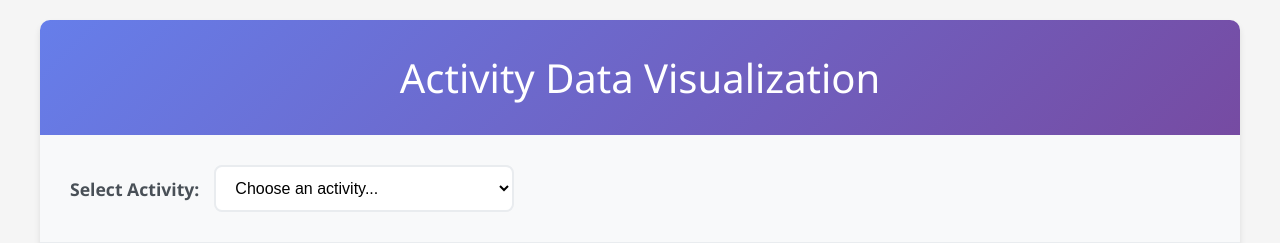
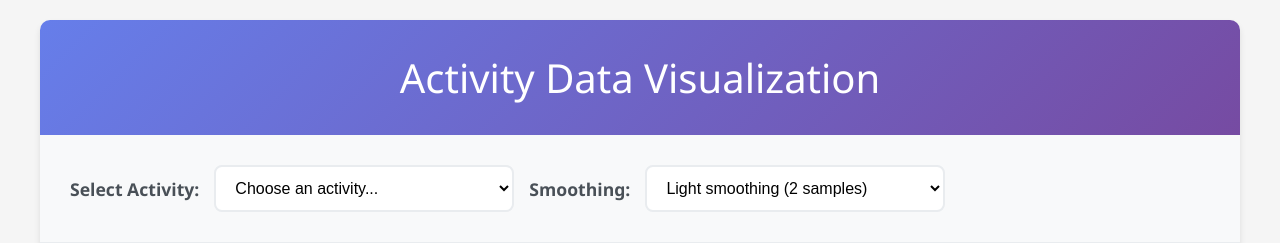
Before and after one commit to chunky/pgtcx, a Flask app: page / in a window 1280 px wide. Shown: the top 243 px of the page. Run offline with Flask 3, Linux system fonts and the light colour scheme; data that the repository does not hold is empty; some libraries are stand-ins or nearby versions.

Commit message:
Add smoothing option

```diff
--- a/vis/app.py
+++ b/vis/app.py
@@ -79,6 +79,9 @@ def get_activities():
 def get_activity_data(tcxid):
     """Get speed, incline, and heart rate data for a specific activity"""
     try:
+        # Get smoothing parameter from query string, default to 1 (no smoothing)
+        smoothing = int(request.args.get('smoothing', 1))
+
         conn = get_db_connection()
         cur = conn.cursor(cursor_factory=psycopg2.extras.RealDictCursor)
 
@@ -121,6 +124,12 @@ def get_activity_data(tcxid):
             formatted_data['incline'].append(row['gradient'] or 0)
             formatted_data['heart_rate'].append(row['avg_heartrate_bpm'] or 0)
 
+        # Apply smoothing if requested
+        if smoothing > 1:
+            formatted_data['speed'] = apply_moving_average(formatted_data['speed'], smoothing)
+            formatted_data['incline'] = apply_moving_average(formatted_data['incline'], smoothing)
+            formatted_data['heart_rate'] = apply_moving_average(formatted_data['heart_rate'], smoothing)
+
         cur.close()
         conn.close()
 
@@ -129,5 +138,32 @@ def get_activity_data(tcxid):
     except Exception as e:
         return jsonify({'error': str(e)}), 500
 
+def apply_moving_average(data, window_size):
+    """Apply moving average smoothing to a list of numbers"""
+    if window_size <= 1 or len(data) < window_size:
+        return data
+
+    smoothed = []
+    for i in range(len(data)):
+        # Calculate the window bounds
+        start = max(0, i - window_size // 2)
+        end = min(len(data), start + window_size)
+
+        # Adjust start if we're near the end
+        if end - start < window_size:
+            start = max(0, end - window_size)
+
+        # Calculate average of values in the window
+        window_values = data[start:end]
+        # Filter out None values and zeros for heart rate
+        valid_values = [v for v in window_values if v is not None and v != 0]
+
+        if valid_values:
+            smoothed.append(sum(valid_values) / len(valid_values))
+        else:
+            smoothed.append(0)
+
+    return smoothed
+
 if __name__ == '__main__':
     app.run(debug=True)
--- a/vis/templates/index.html
+++ b/vis/templates/index.html
@@ -136,6 +136,16 @@
                 <select id="activitySelect">
                     <option value="">Choose an activity...</option>
                 </select>
+
+                <label for="smoothingSelect">Smoothing:</label>
+                <select id="smoothingSelect">
+                    <option value="1">No smoothing (1 sample)</option>
+                    <option value="2" selected>Light smoothing (2 samples)</option>
+                    <option value="3">Medium smoothing (3 samples)</option>
+                    <option value="4">Heavy smoothing (4 samples)</option>
+                    <option value="5">Very heavy smoothing (5 samples)</option>
+                    <option value="10">Maximum smoothing (10 samples)</option>
+                </select>
             </div>
         </div>
 
@@ -164,10 +174,21 @@
 
     <script>
         let chart = null;
+        let selectedActivityName = null;
 
         // Load activities when page loads
         document.addEventListener('DOMContentLoaded', function() {
             loadActivities();
+
+            // Add event listener for smoothing selection
+            const smoothingSelect = document.getElementById('smoothingSelect');
+            smoothingSelect.addEventListener('change', function() {
+                // Reload chart data with new smoothing if an activity is selected
+                const activitySelect = document.getElementById('activitySelect');
+                if (activitySelect.value && selectedActivityName) {
+                    loadActivityData(activitySelect.value);
+                }
+            });
         });
 
         async function loadActivities() {
@@ -198,8 +219,11 @@
                 // Add event listener for activity selection
                 select.addEventListener('change', function() {
                     if (this.value) {
+                        // Store the selected activity's display name
+                        selectedActivityName = this.options[this.selectedIndex].textContent;
                         loadActivityData(this.value);
                     } else {
+                        selectedActivityName = null;
                         if (chart) {
                             chart.destroy();
                             chart = null;
@@ -218,7 +242,8 @@
             hideError();
 
             try {
-                const response = await fetch(`/api/activity_data/${tcxid}`);
+                const smoothingValue = document.getElementById('smoothingSelect').value;
+                const response = await fetch(`/api/activity_data/${tcxid}?smoothing=${smoothingValue}`);
                 const data = await response.json();
 
                 if (response.ok) {
@@ -291,7 +316,7 @@
                     plugins: {
                         title: {
                             display: true,
-                            text: 'Activity Metrics Over Time',
+                            text: selectedActivityName || 'Activity Metrics Over Time',
                             font: {
                                 size: 18,
                                 weight: 'bold'
```
